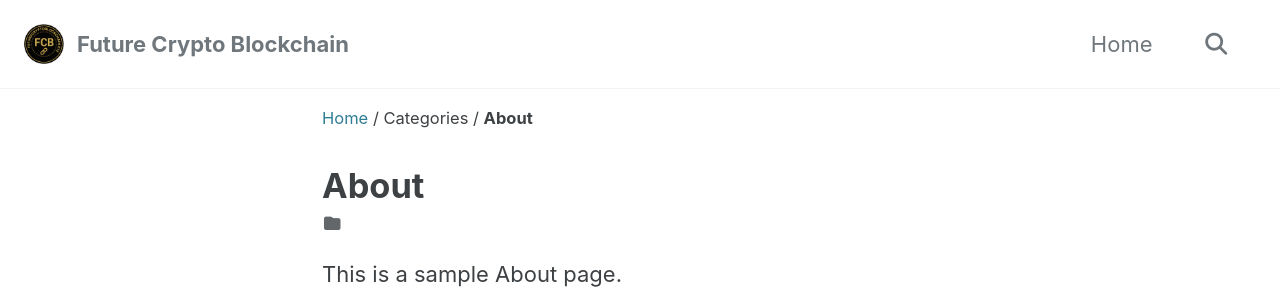
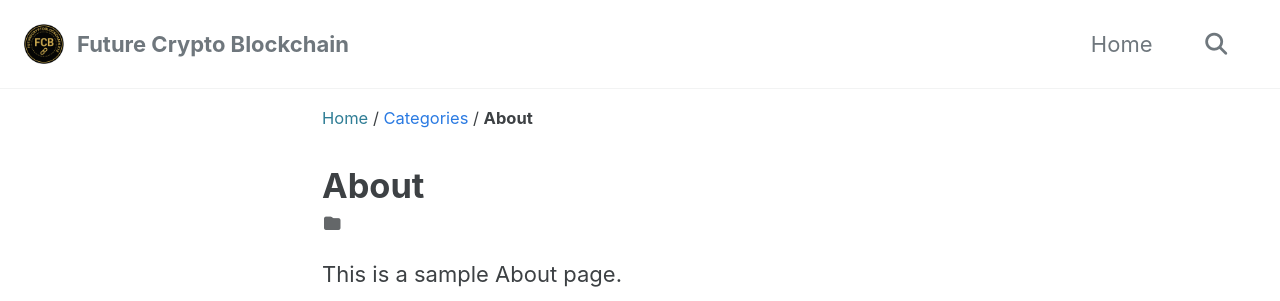
Before and after one commit to hron0891/futurecryptoblockchain, a Jekyll site: the page built from _pages/about.md, in a window 1280 px wide. Shown: the top 301 px of the page. Built offline with Jekyll 4.4.1, drawn with Linux system fonts in a browser that asks for light colours; cached includes are drawn as plain includes.

Commit message:
Update breadcrumbs.html

```diff
--- a/_includes/breadcrumbs.html
+++ b/_includes/breadcrumbs.html
@@ -9,7 +9,7 @@
     <span class="sep">{{ site.data.ui-text[site.locale].breadcrumb_separator | default: "/" }}</span>
 
     <li itemprop="itemListElement" itemscope itemtype="https://schema.org/ListItem">
-      <span itemprop="name" style="color: inherit; text-decoration: none; cursor: default;">
+      <span itemprop="name" style="color: #2a7ae2; text-decoration: none; cursor: default;">
         Categories
       </span>
       <meta itemprop="position" content="2" />
```
